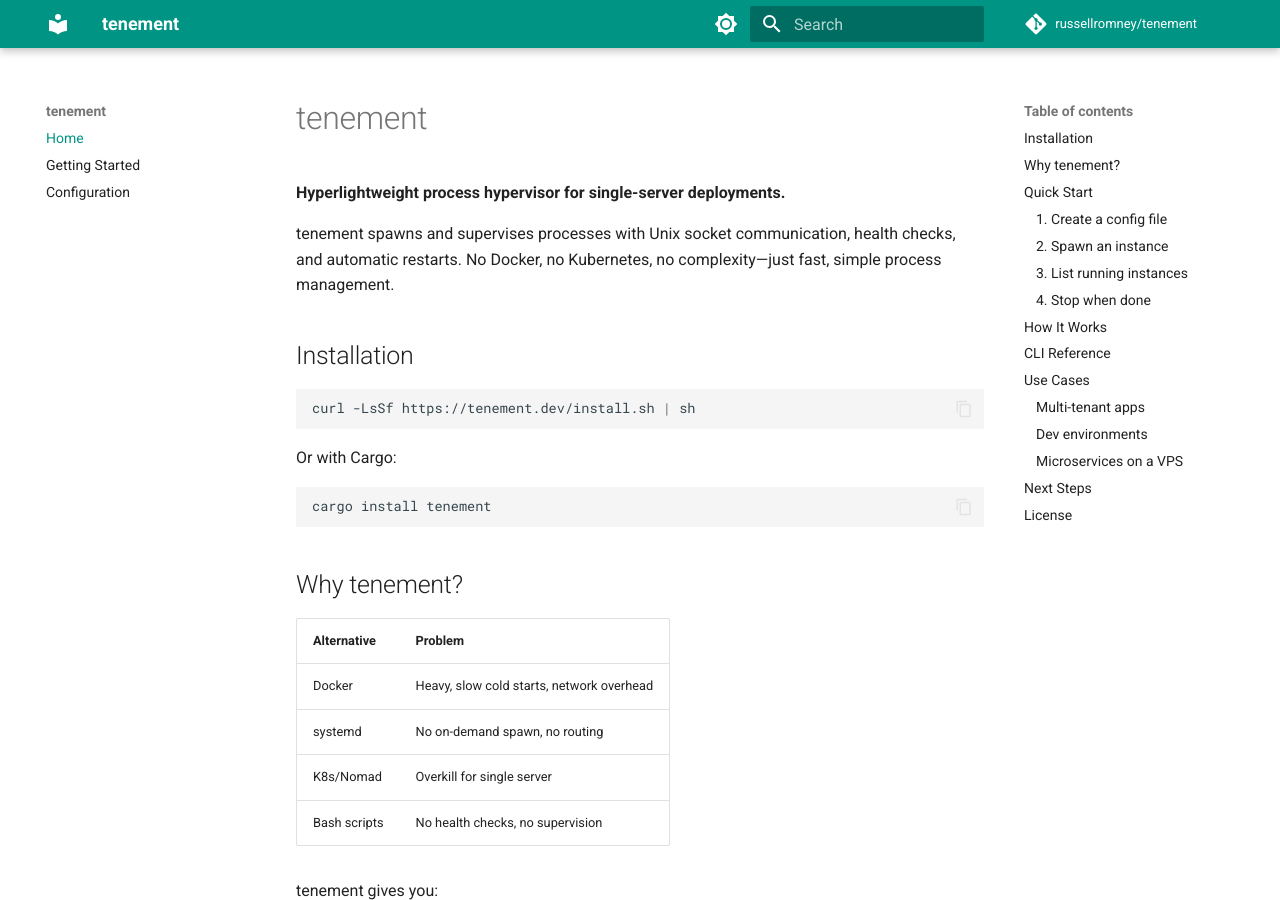
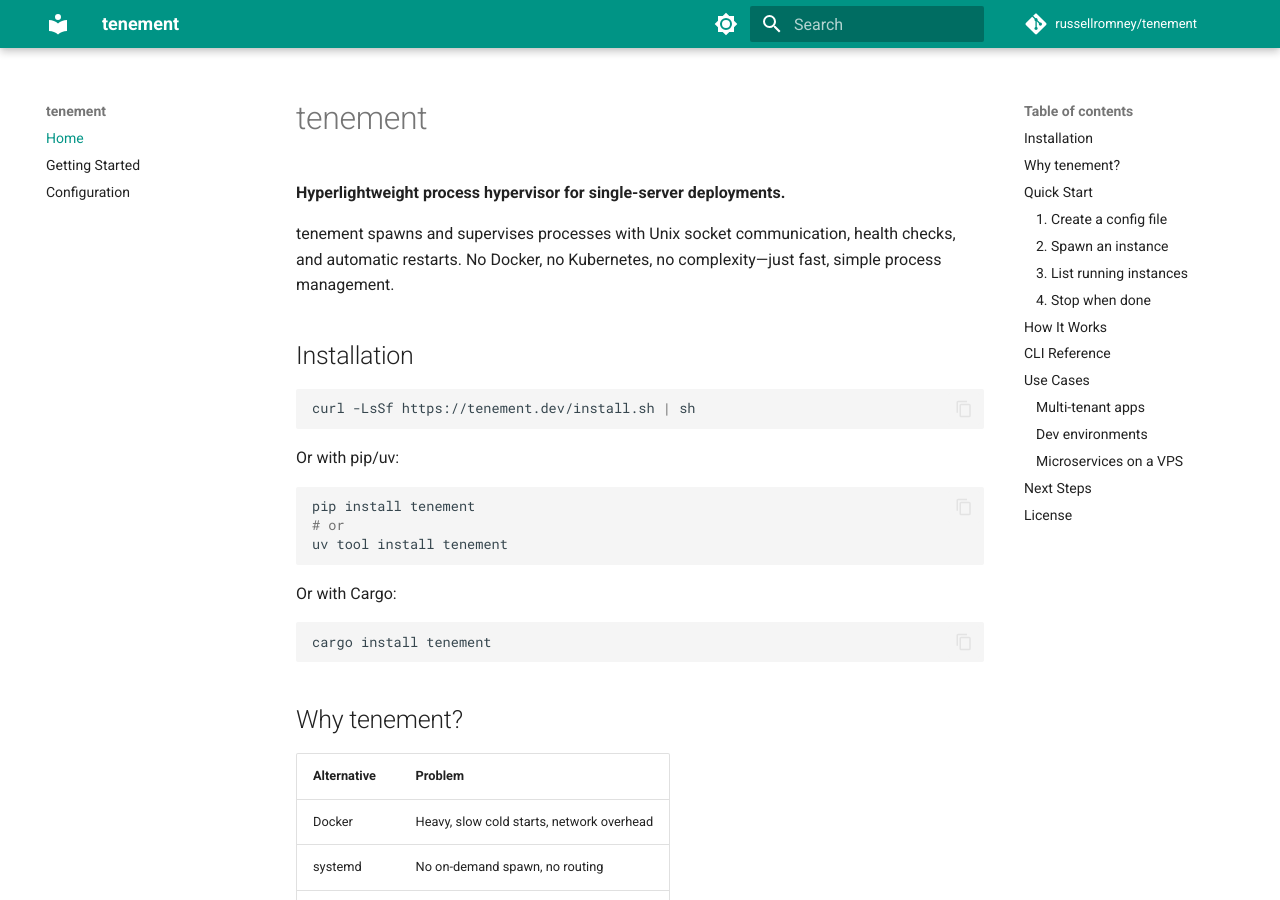
Before and after one commit to russellromney/tenement, an MkDocs documentation site: the page built from docs/index.md, in a window 1280 px wide and 900 px high. Built offline with MkDocs 1.6.1 and Material for MkDocs 9.7.7, drawn with Linux system fonts in a browser that asks for light colours; comment, search, counter and statistics services are not loaded.

Commit message:
Add pip/uv install instructions to docs
🤖 Generated with [Claude Code](https://claude.com/claude-code)

Co-Authored-By: Claude Opus 4.5 <noreply@anthropic.com>

````diff
--- a/docs/index.md
+++ b/docs/index.md
@@ -8,6 +8,14 @@ tenement spawns and supervises processes with Unix socket communication, health
 
 ```bash
 curl -LsSf https://tenement.dev/install.sh | sh
+```
+
+Or with pip/uv:
+
+```bash
+pip install tenement
+# or
+uv tool install tenement
 ```
 
 Or with Cargo:
````
Also changed, not shown: README.md (+8 -0 lines).
